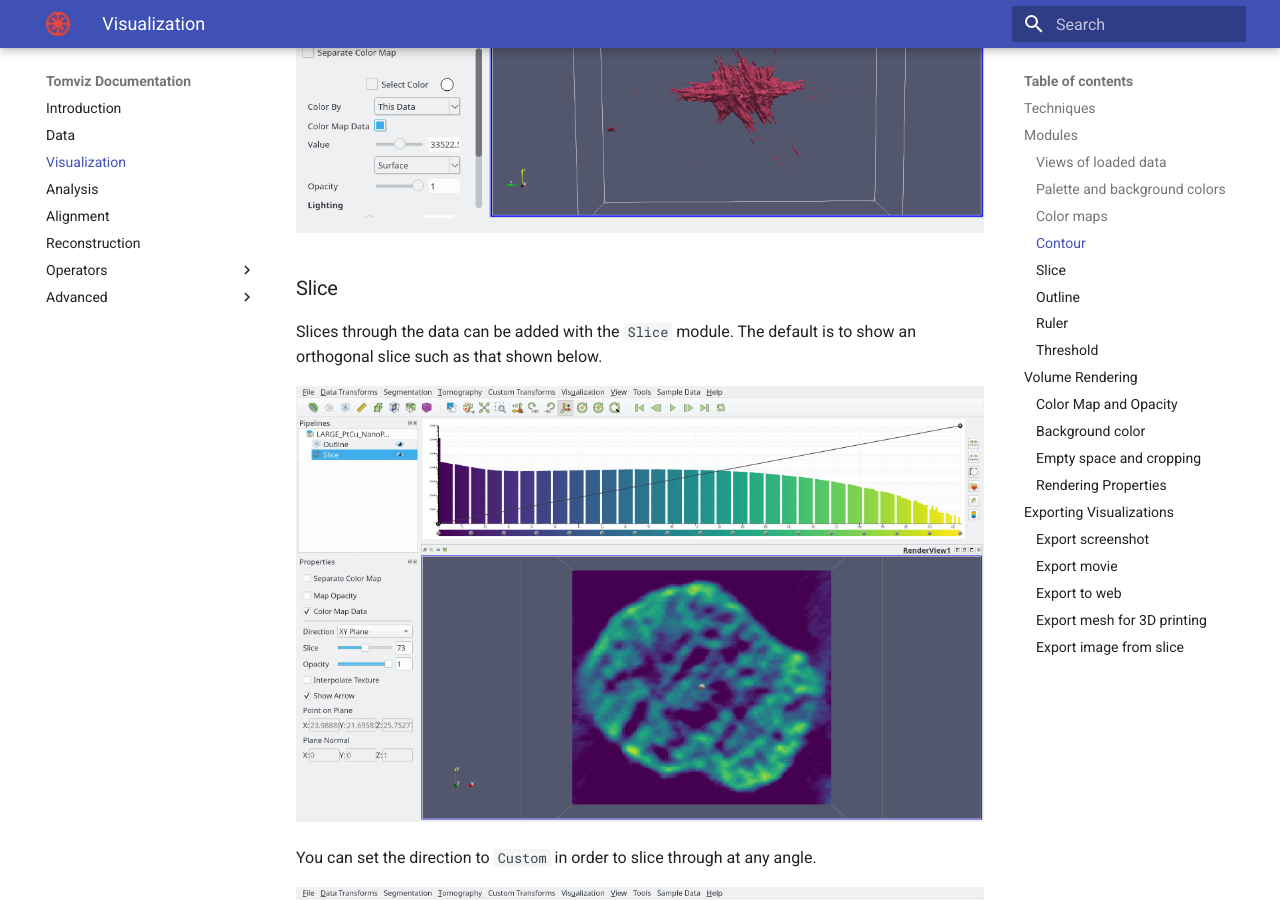
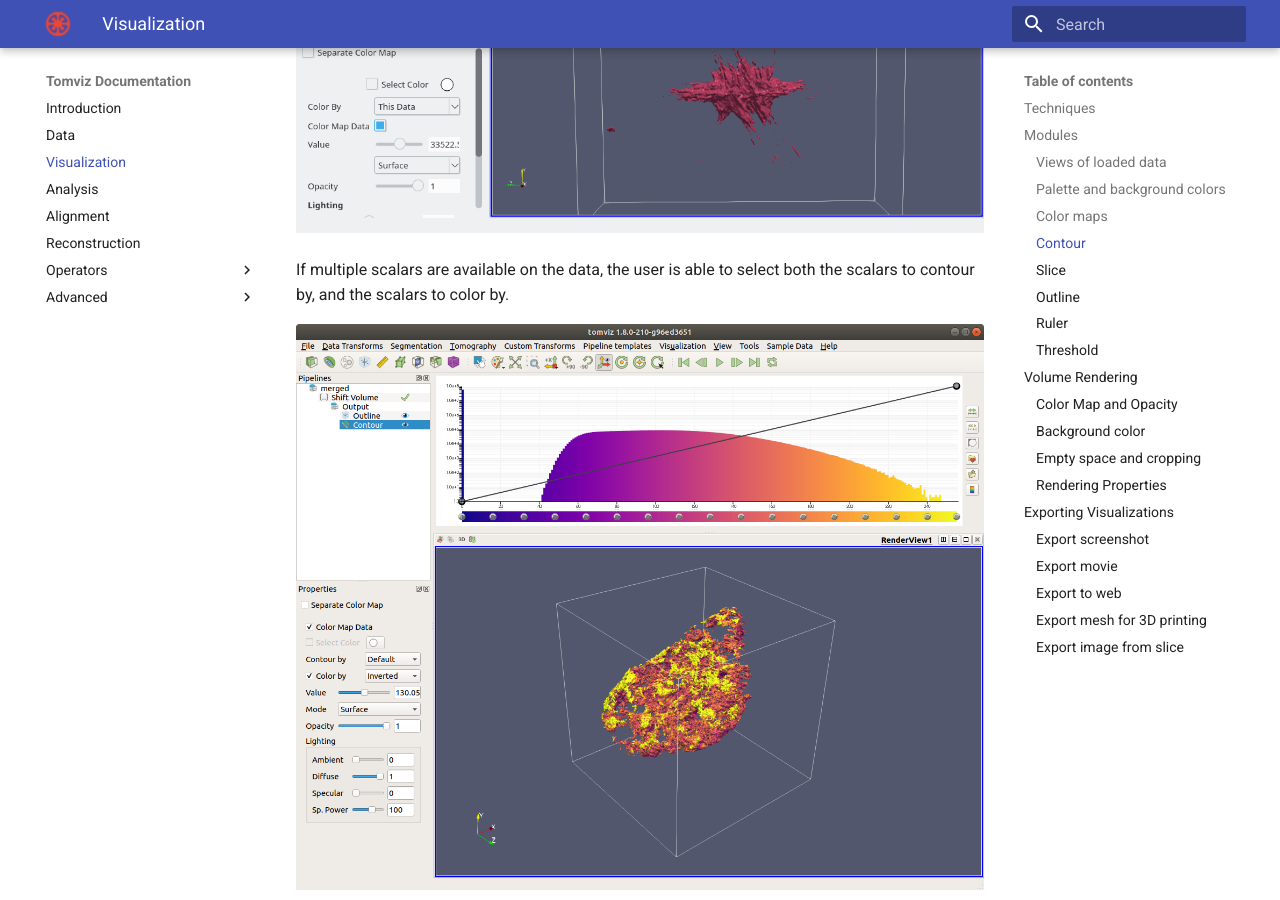
Before and after one commit to OpenChemistry/tomvizdocs, an MkDocs documentation site: the page built from docs/visualization.md, in a window 1280 px wide and 900 px high, scrolled down 5622 px. Built offline with MkDocs 1.6.1 and Material for MkDocs 9.7.7, drawn with Linux system fonts in a browser that asks for light colours.

Commit message:
Add documentation for contour "color by"
This adds short documentation and a picture example of choosing the
scalars to contour by, and choosing the scalars to color by.

Signed-off-by: Patrick Avery <patrick.avery@kitware.com>

```diff
--- a/docs/visualization.md
+++ b/docs/visualization.md
@@ -88,6 +88,11 @@
 ![Contour](img/contour2.png)
 
 ![Contour](img/contour3.png)
+
+If multiple scalars are available on the data, the user is able to select both
+the scalars to contour by, and the scalars to color by.
+
+![Contour](img/contour_color_by.png)
 
 ### Slice
 
```
Also changed, not shown: docs/img/contour_color_by.png (added).
